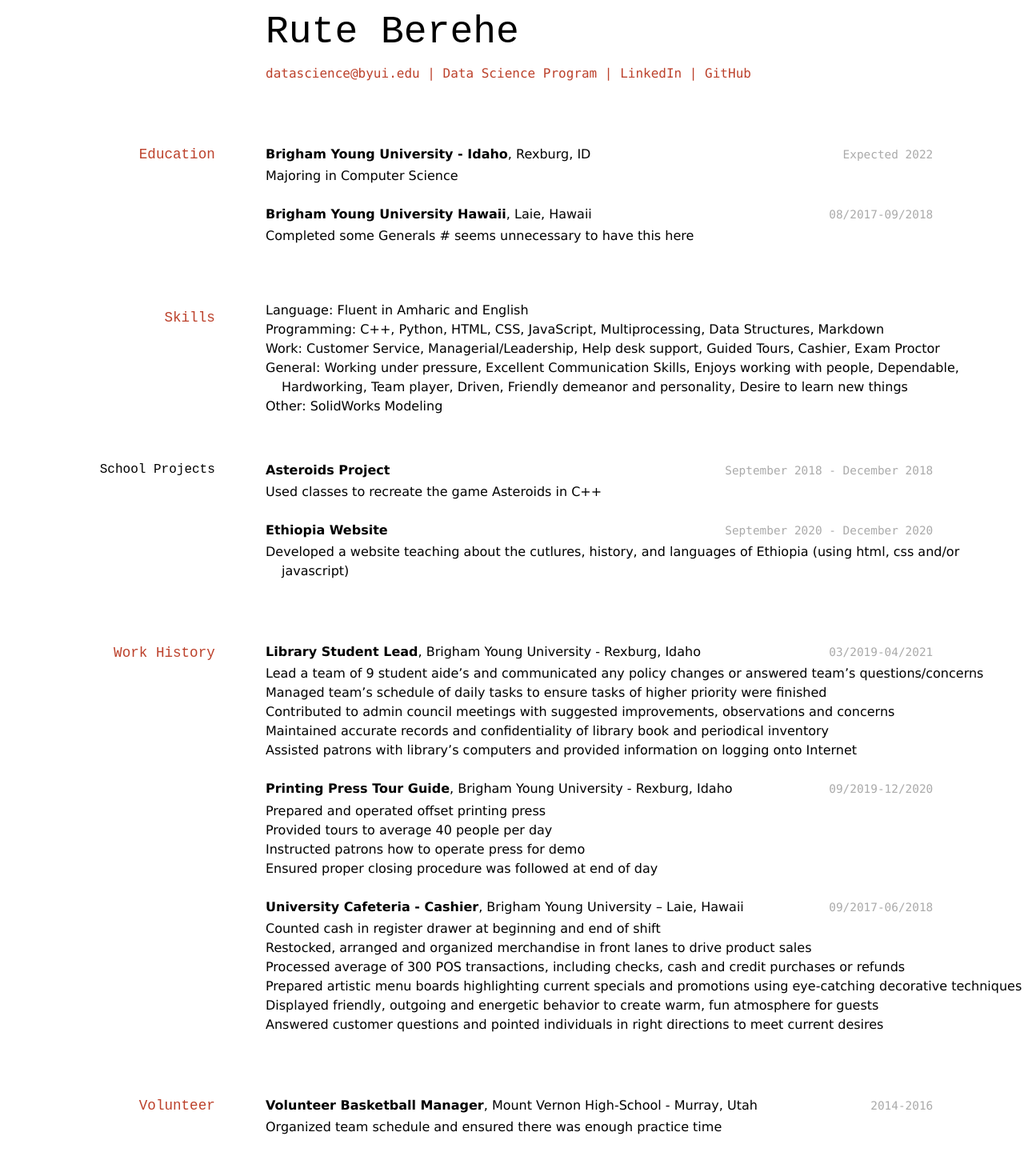
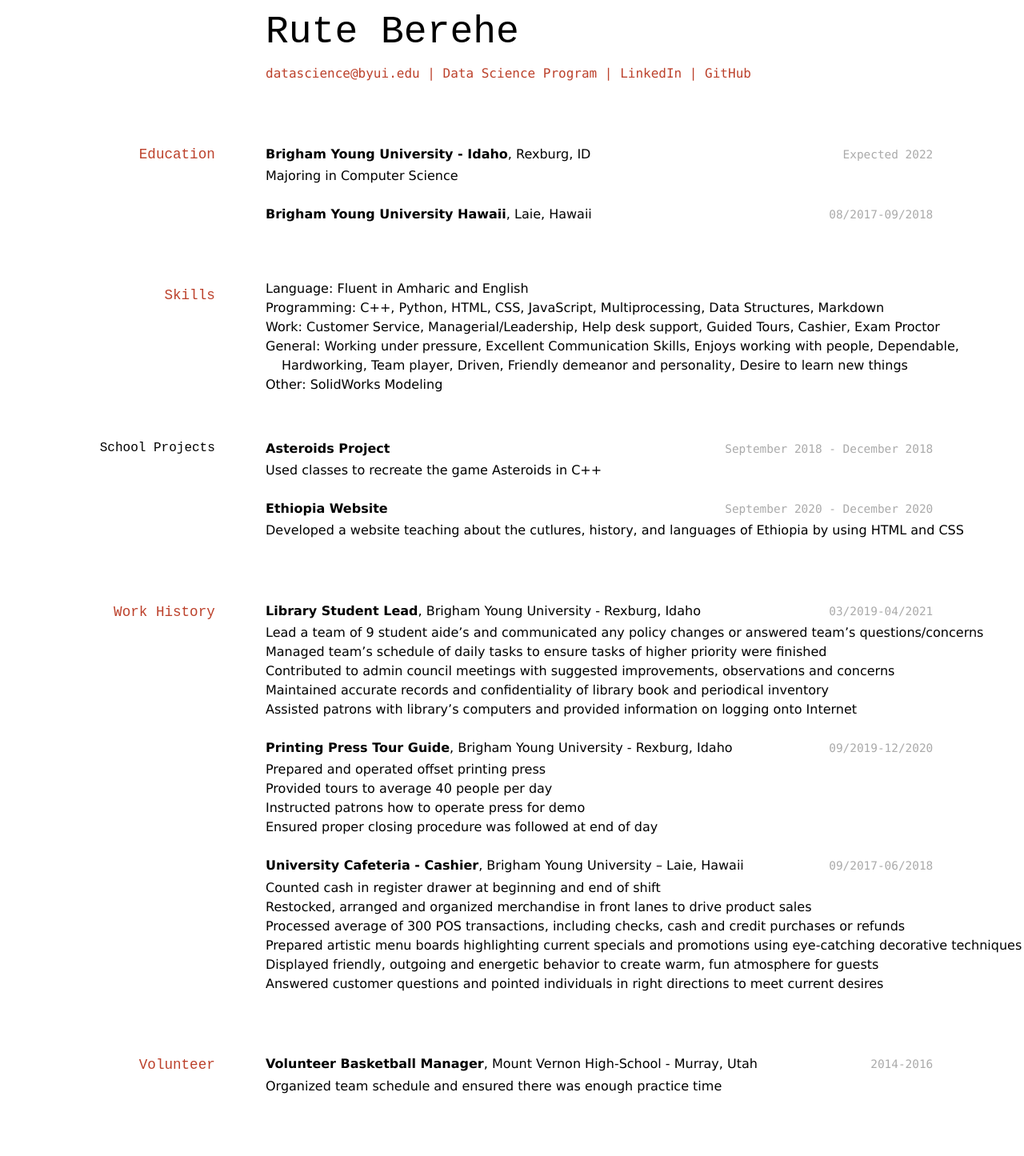
Before and after one commit to ruthnixon/Berehe-Resume, a Jekyll site: the page built from docs/index.md, in a window 1280 px wide. Shown: the whole page at 80% size. Built offline with Jekyll 4.4.1, drawn with Linux system fonts in a browser that asks for light colours; after the commit the page ends 1394 px from its top, so only the background shows below that.

Commit message:
Made some chnages from the feedback I recieved

```diff
--- a/docs/index.md
+++ b/docs/index.md
@@ -23,8 +23,6 @@ __Brigham Young University - Idaho__, Rexburg, ID
 `08/2017-09/2018`
 __Brigham Young University Hawaii__, Laie, Hawaii
 
-- Completed some Generals # seems unnecessary to have this here
-
 ## Skills
 
 - Language: Fluent in Amharic and English
@@ -43,7 +41,7 @@ __Asteroids Project__
 `September 2020 - December 2020`
 __Ethiopia Website__
 
-- Developed a website teaching about the cutlures, history, and languages of Ethiopia (using html, css and/or javascript)
+- Developed a website teaching about the cutlures, history, and languages of Ethiopia by using HTML and CSS
 
 ## Work History
 
```
